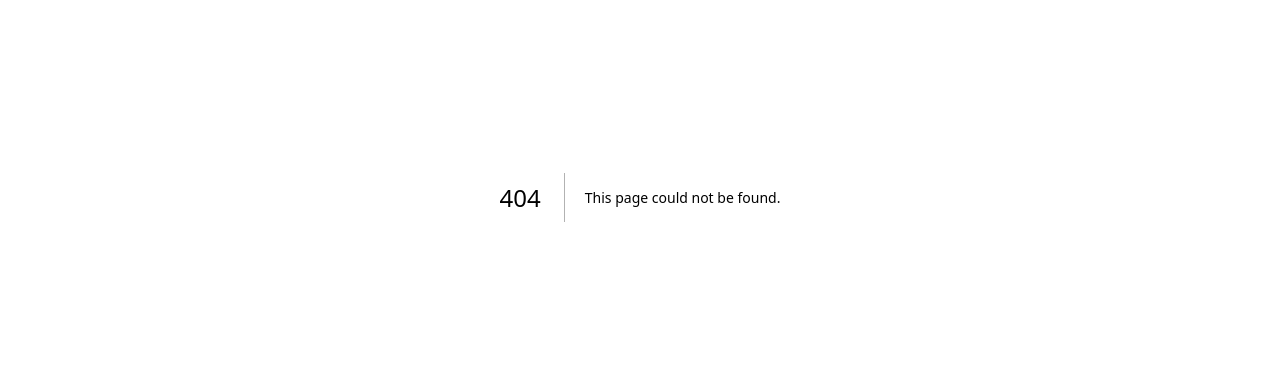
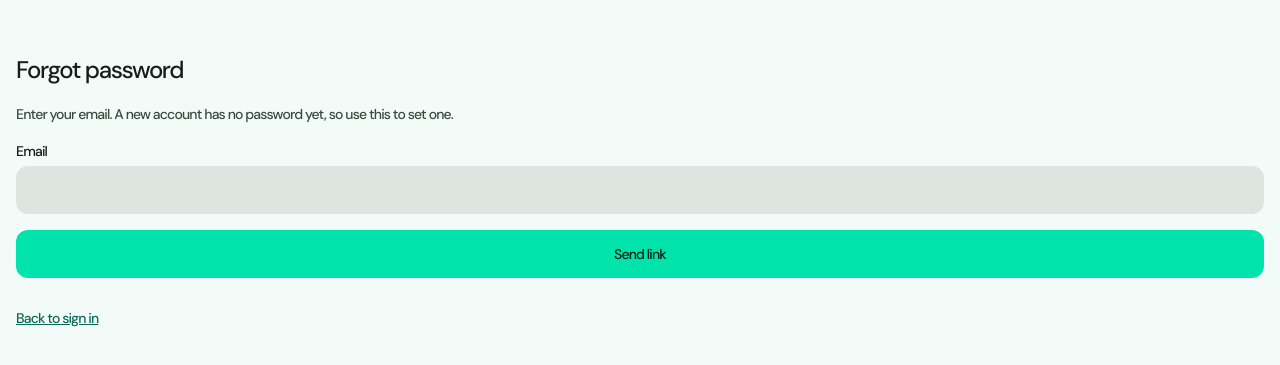
Before and after one commit to Hennit-Dave/Spotter, a Next.js app: page /admin/forgot-password in a window 1280 px wide. Before the commit this address had no page. Shown: the part 203-568 px from the top of the page. Built offline with nearby package versions, Linux system fonts and the light colour scheme.

Commit message:
Add the admin forgot-password screen

```diff
--- /dev/null
+++ b/src/app/admin/forgot-password/actions.ts
@@ -0,0 +1,47 @@
+'use server';
+
+import { after } from 'next/server';
+import { redirect } from 'next/navigation';
+import { getDb } from '@/server/db';
+import {
+  buildLink,
+  isPlausibleEmail,
+  normaliseEmail,
+  sendAccountEmail,
+} from '@/server/auth/email';
+import { RESET_TOKEN_LIFETIME_MS, issueToken } from '@/server/auth/tokens';
+
+// The person always gets the same confirmation. The lookup and the email run after the
+// response is sent, so how long the page takes does not reveal whether the email has an account.
+export async function requestPasswordReset(formData: FormData): Promise<void> {
+  const raw = formData.get('email');
+  const email = normaliseEmail(typeof raw === 'string' ? raw : '');
+
+  if (isPlausibleEmail(email)) {
+    after(async () => {
+      try {
+        const db = getDb();
+        const staff = await db.staff.findUnique({
+          where: { email },
+          select: { id: true, active: true },
+        });
+        if (!staff || !staff.active) return;
+        const token = await issueToken(
+          db,
+          { staffId: staff.id },
+          'RESET',
+          RESET_TOKEN_LIFETIME_MS,
+        );
+        await sendAccountEmail(
+          'reset',
+          email,
+          buildLink('/admin/reset-password', token),
+        );
+      } catch {
+        console.error('Password reset email failed');
+      }
+    });
+  }
+
+  redirect('/admin/forgot-password?sent=1');
+}
--- /dev/null
+++ b/src/app/admin/forgot-password/page.tsx
@@ -0,0 +1,40 @@
+import {
+  AuthCard,
+  Form,
+  NavLink,
+  SubmitButton,
+  Text,
+  TextField,
+} from '@/components/admin/AuthCard';
+import { requestPasswordReset } from './actions';
+
+export default async function AdminForgotPasswordPage({
+  searchParams,
+}: {
+  searchParams: Promise<{ sent?: string }>;
+}) {
+  const { sent } = await searchParams;
+
+  return (
+    <AuthCard
+      title="Forgot password"
+      notice={
+        sent
+          ? {
+              tone: 'info',
+              text: 'If that email belongs to a desk account, a link is on its way. It works once and expires in one hour.',
+            }
+          : undefined
+      }
+    >
+      <Text>
+        Enter your email. A new account has no password yet, so use this to set one.
+      </Text>
+      <Form action={requestPasswordReset}>
+        <TextField name="email" label="Email" type="email" autoComplete="username" />
+        <SubmitButton>Send link</SubmitButton>
+      </Form>
+      <NavLink href="/admin/log-in">Back to sign in</NavLink>
+    </AuthCard>
+  );
+}
```
